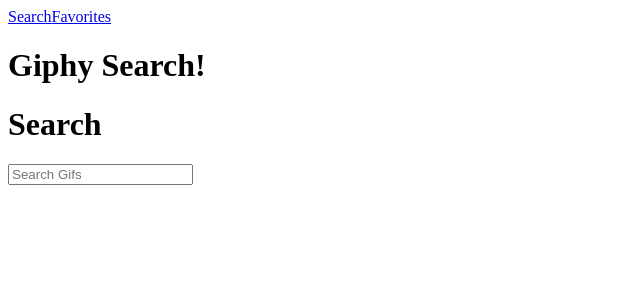
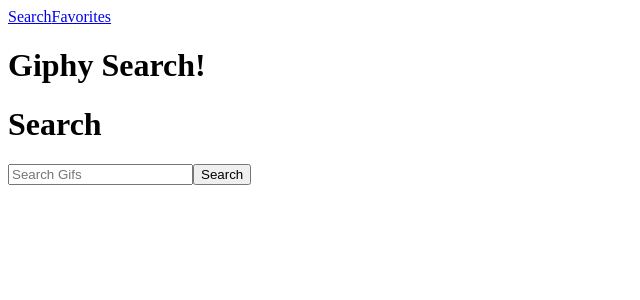
Before and after one commit to jessicaheggem/group-giphy-saga-project, a React (Create React App) app: page /#/ in a window 1280 px wide. Shown: the top 300 px of the page, without its empty margins (0-640 px from the left). Built offline with nearby package versions, Linux system fonts and the light colour scheme.

Commit message:
added button

```diff
--- a/src/components/Search/Search.jsx
+++ b/src/components/Search/Search.jsx
@@ -8,12 +8,15 @@
         })
     }
 
+    // handleClick
+
     render() {
         return (
             <>
                 <Header />
                 <h1>Search</h1>
                 <input type="text" placeholder="Search Gifs" onChange={this.handleChange} />
+                <button onClick={this.handleClick}>Search</button>
             </>
         );
     }
```
